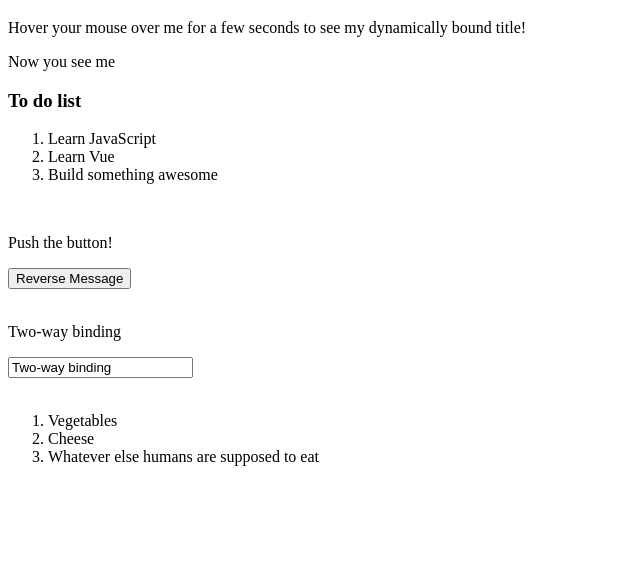
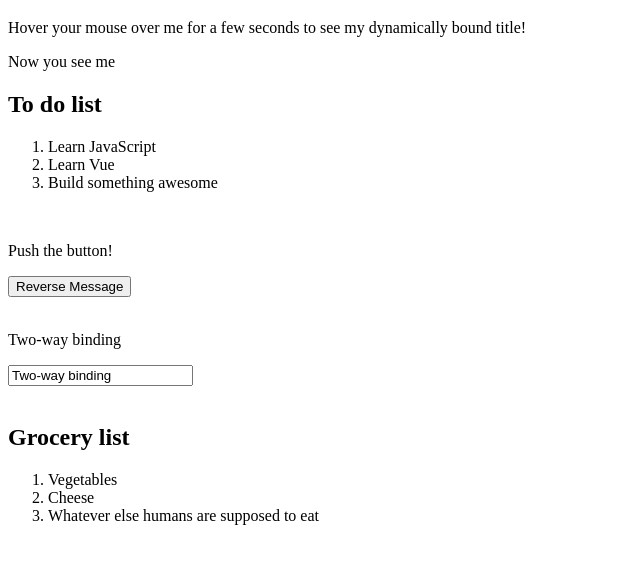
Before and after one commit to maddydeason/Vuejs-introduction, a plain HTML site: page index.html in a window 1280 px wide. Shown: the part 61-624 px from the top of the page, without its empty margins (0-640 px from the left). Drawn offline with nearby package versions, Linux system fonts and the light colour scheme.

Commit message:
give lists a header

```diff
--- a/index.html
+++ b/index.html
@@ -17,7 +17,7 @@
         <p v-if="seen">Now you see me</p>
     </div>
     <div id="app-4">
-        <h3>To do list</h3>
+        <h2>To do list</h2>
         <ol>
             <li v-for="todo in todos">
                 {{ todo.text }}
@@ -36,6 +36,7 @@
     </div>
     <br/>
     <div id="app-7">
+    	<h2>Grocery list</h2>
         <ol>
             <!-- Now we provide each todo-item with the todo object it's representing, so that its content can be dynamic -->
             <todo-item v-for="item in groceryList" v-bind:todo="item"></todo-item>
```
